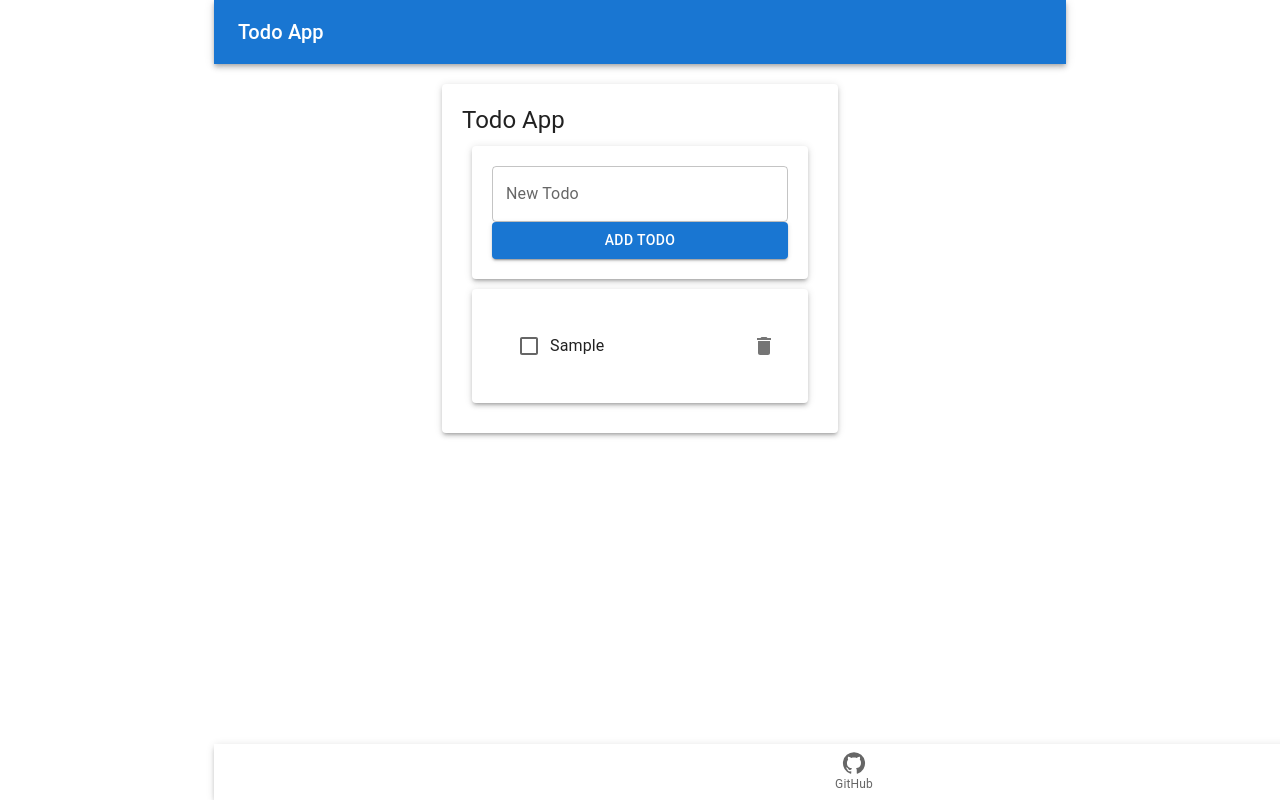
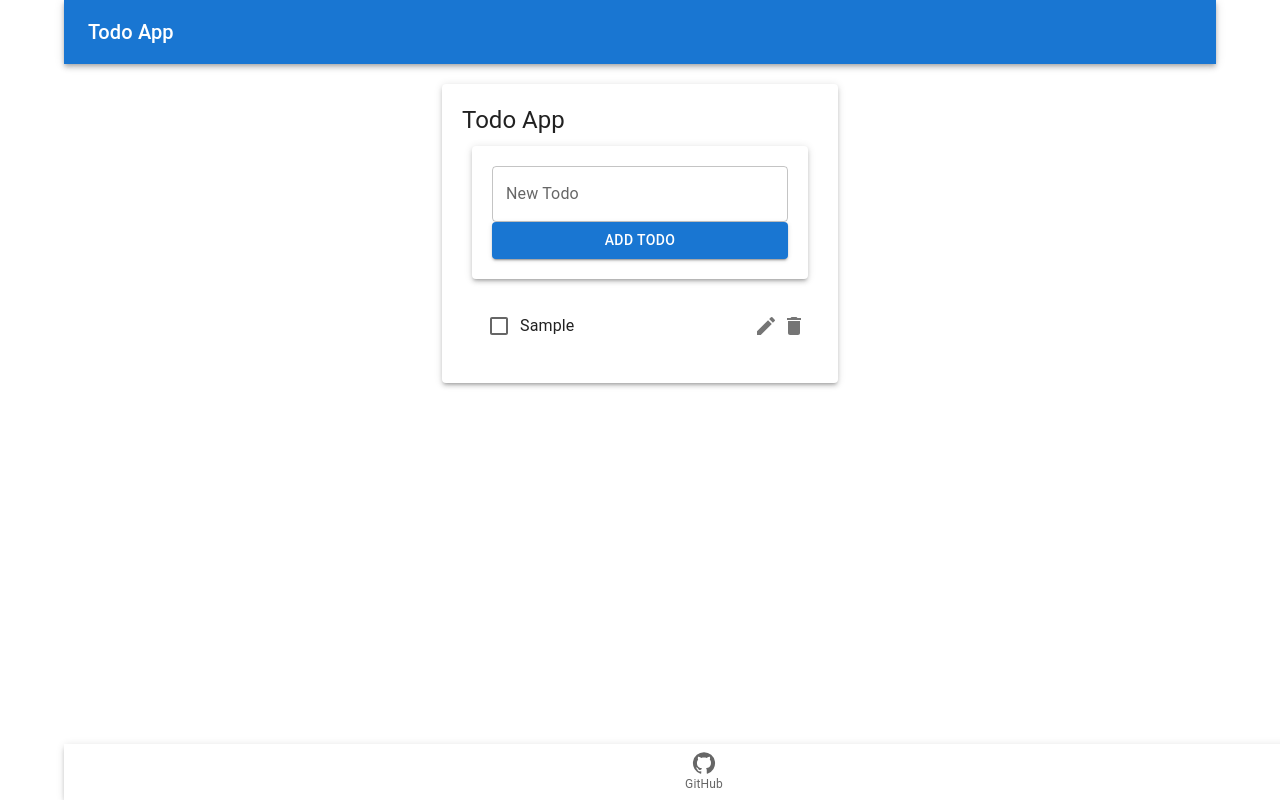
Before and after one commit to Michle99/is-it-a-todo-micro-frontend, a React (Vite) app: page / in a window 1280 px wide. Both pictures are taken after typing "Sample" into the empty fields and a click on the button "ADD TODO". Built offline with nearby package versions, Linux system fonts and the light colour scheme.

Commit message:
update the `TodoItem, TodoApp, TodoList`

```diff
--- a/src/App.tsx
+++ b/src/App.tsx
@@ -7,7 +7,7 @@ import Footer from './modules/Footer/components/Footer';
 const App: React.FC = () => {
 
   return (
-    <Container component="main" maxWidth="md">
+    <Container >
       <Header/>
       <TodoApp/>
       <Footer/>
--- a/src/main.tsx
+++ b/src/main.tsx
@@ -1,7 +1,7 @@
 import React from 'react'
 import ReactDOM from 'react-dom/client'
 import App from './App.tsx'
-import './index.css'
+// import './index.css'
 
 ReactDOM.createRoot(document.getElementById('root')!).render(
   <React.StrictMode>
--- a/src/modules/TodoList/components/TodoItem.tsx
+++ b/src/modules/TodoList/components/TodoItem.tsx
@@ -1,24 +1,84 @@
-import React from 'react';
-import { ListItem, ListItemText, IconButton, Checkbox, ListItemSecondaryAction } from '@mui/material';
+import React, { useState } from 'react';
+import {
+  Checkbox,
+  IconButton,
+  ListItem,
+  ListItemSecondaryAction,
+  ListItemText,
+  TextField,
+} from '@mui/material';
+import EditIcon from '@mui/icons-material/Edit';
 import DeleteIcon from '@mui/icons-material/Delete';
+import DoneIcon from '@mui/icons-material/Done';
 
 interface TodoItemProps {
+  id: string;
   text: string;
   completed: boolean;
-  onDelete: () => void;
-  onToggle: () => void;
+  onToggle: (id: string) => void;
+  onDelete: (id: string) => void;
+  onUpdate: (id: string, newText: string) => void;
 }
 
-const TodoItem: React.FC<TodoItemProps> = ({ text, completed, onDelete, onToggle }) => {
+const TodoItem: React.FC<TodoItemProps> = ({
+  id,
+  text,
+  completed,
+  onToggle,
+  onDelete,
+  onUpdate,
+}) => {
+  const [isEditing, setIsEditing] = useState(false);
+  const [editedText, setEditedText] = useState(text);
+
+  const handleToggle = () => {
+    onToggle(id);
+  };
+
+  const handleDelete = () => {
+    onDelete(id);
+  };
+
+  const handleEdit = () => {
+    setIsEditing(true);
+  };
+
+  const handleDoneEditing = () => {
+    if (editedText.trim() !== '') {
+      onUpdate(id, editedText);
+      setIsEditing(false);
+    }
+  };
+
   return (
     <ListItem>
-      <Checkbox checked={completed} onChange={onToggle} />
-      <ListItemText primary={text} style={{ textDecoration: completed ? 'line-through' : 'none' }} />
-      <ListItemSecondaryAction>
-        <IconButton edge="end" onClick={onDelete}>
-          <DeleteIcon />
-        </IconButton>
-      </ListItemSecondaryAction>
+      <Checkbox checked={completed} onChange={handleToggle} />
+      {isEditing ? (
+        <>
+          <TextField
+            value={editedText}
+            onChange={(e) => setEditedText(e.target.value)}
+          />
+          <IconButton edge="end" onClick={handleDoneEditing}>
+            <DoneIcon />
+          </IconButton>
+        </>
+      ) : (
+        <>
+          <ListItemText
+            primary={text}
+            style={{ textDecoration: completed ? 'line-through' : 'none' }}
+          />
+          <ListItemSecondaryAction>
+            <IconButton edge="end" onClick={handleEdit}>
+              <EditIcon />
+            </IconButton>
+            <IconButton edge="end" onClick={handleDelete}>
+              <DeleteIcon />
+            </IconButton>
+          </ListItemSecondaryAction>
+        </>
+      )}
     </ListItem>
   );
 };
--- a/src/modules/TodoList/components/TodoList.tsx
+++ b/src/modules/TodoList/components/TodoList.tsx
@@ -1,34 +1,29 @@
 import React from 'react';
-import { List, Paper } from '@mui/material';
+import { List } from '@mui/material';
 import TodoItem from './TodoItem';
 
 interface TodoListProps {
-  todos: Todo[];
+  todos: { id: string; text: string; completed: boolean }[];
+  onToggle: (id: string) => void;
   onDelete: (id: string) => void;
-  onToggle: (id: string) => void;
+  onUpdate: (id: string, newText: string) => void;
 }
 
-interface Todo {
-  id: string;
-  text: string;
-  completed: boolean;
-}
-
-const TodoList: React.FC<TodoListProps> = ({ todos, onDelete, onToggle }) => {
+const TodoList: React.FC<TodoListProps> = ({ todos, onToggle, onDelete, onUpdate }) => {
   return (
-    <Paper elevation={3} style={{ padding: '20px', margin: '10px' }}>
     <List>
       {todos.map((todo) => (
         <TodoItem
           key={todo.id}
+          id={todo.id}
           text={todo.text}
           completed={todo.completed}
+          onToggle={() => onToggle(todo.id)}
           onDelete={() => onDelete(todo.id)}
-            onToggle={() => onToggle(todo.id)}
+          onUpdate={(newText) => onUpdate(todo.id, newText)}
         />
       ))}
     </List>
-    </Paper>
   );
 };
 
```
Lines whose indentation alone changed are shown as unchanged.
